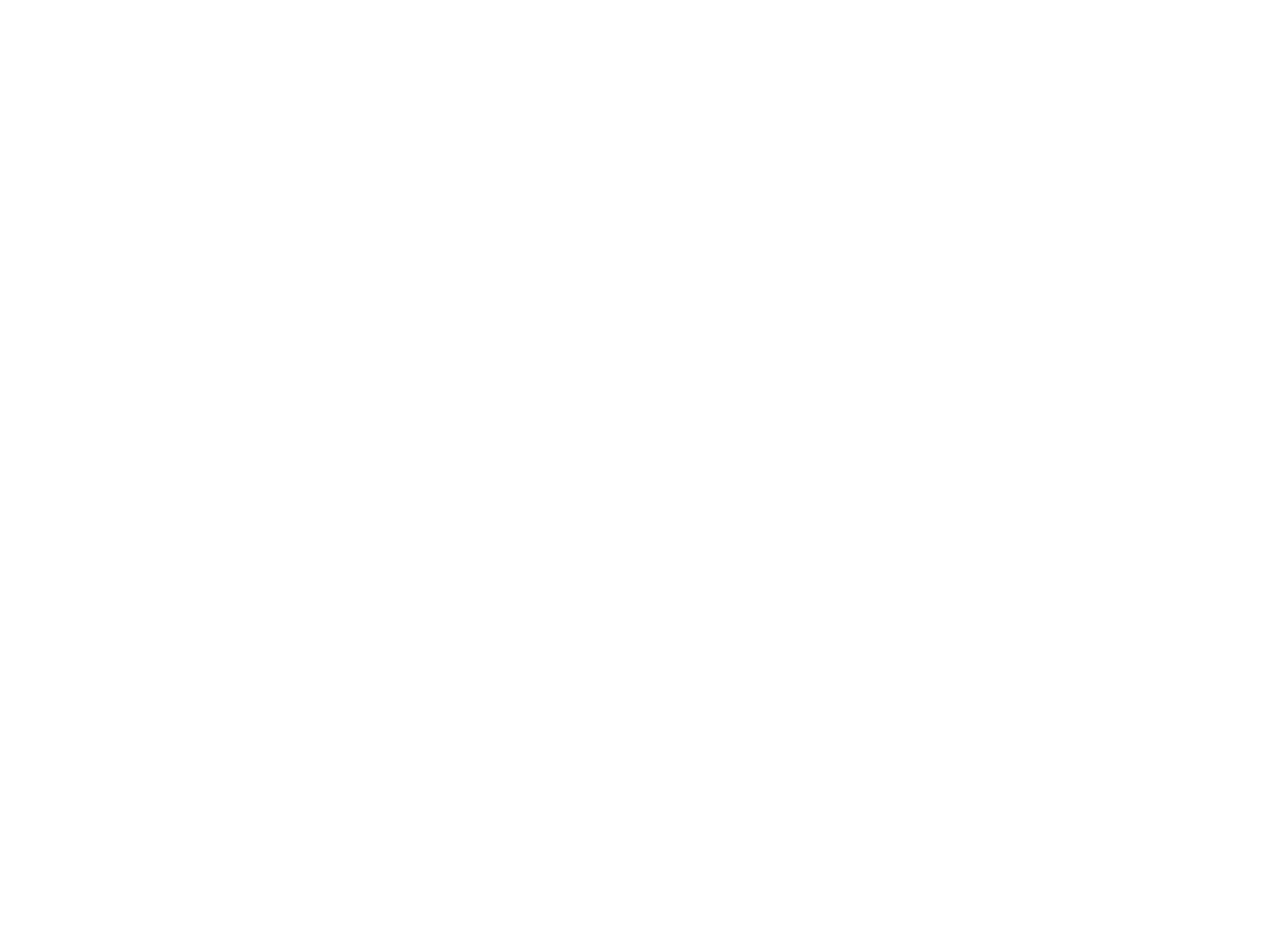
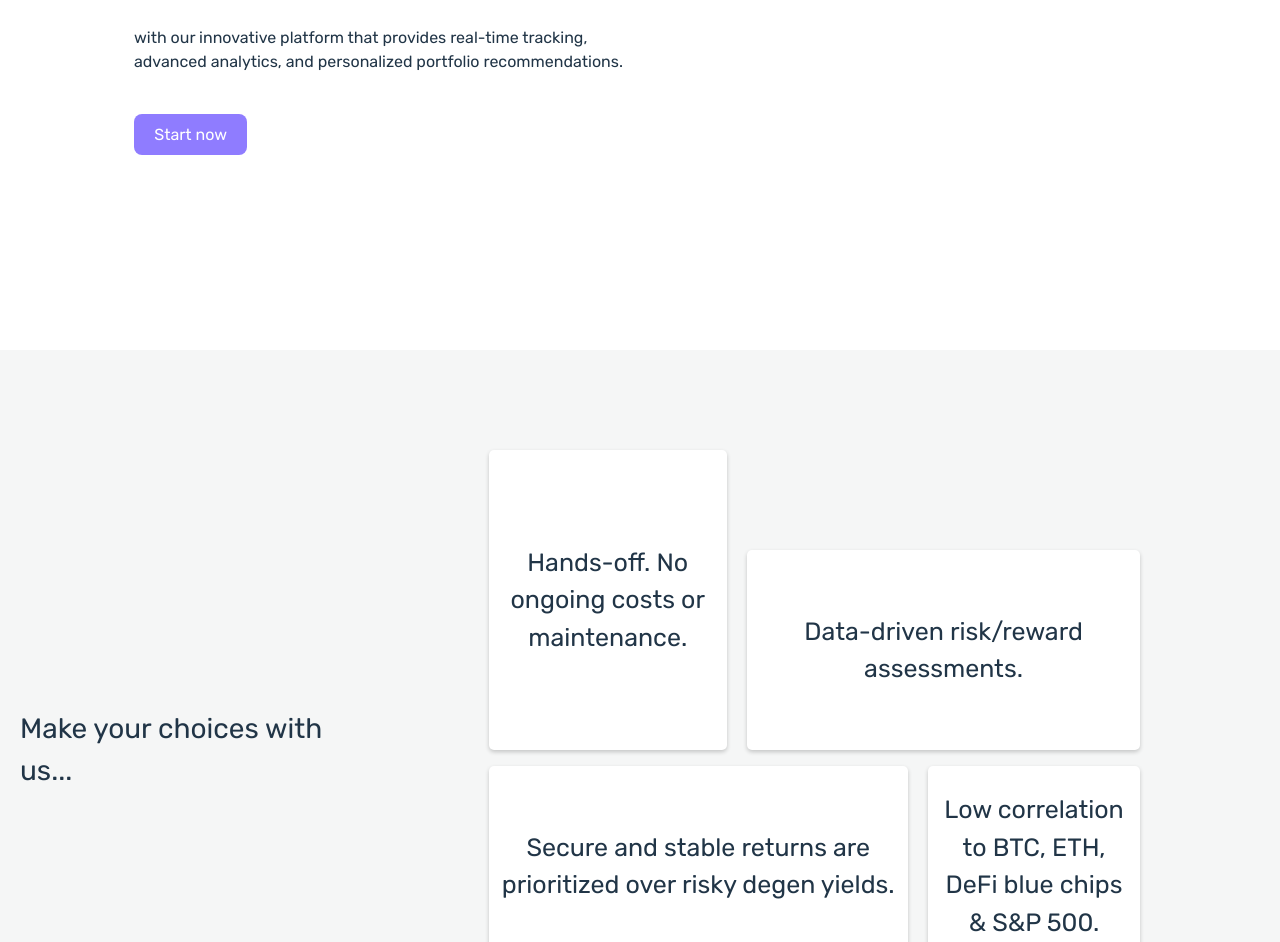
Before and after one commit to ilieBeracha/CryptoPortfolio, a React (Vite) app in the folder app/: page / in a window 1280 px wide. Shown: the part 290-1232 px from the top of the page. Before the commit the page ends 1040 px from the top, so only its background shows below. Built offline with nearby package versions, Linux system fonts and the light colour scheme; a web font is replaced by a local one.

Commit message:
landing page and loader CSS

```diff
--- a/app/package.json
+++ b/app/package.json
@@ -13,7 +13,7 @@
     "@emotion/react": "^11.10.8",
     "@emotion/styled": "^11.10.8",
     "@mui/icons-material": "^5.11.16",
-    "@mui/material": "^5.12.2",
+    "@mui/material": "^5.12.3",
     "@reduxjs/toolkit": "^1.9.5",
     "axios": "^1.3.6",
     "chart.js": "^4.3.0",
--- a/app/src/Components/Loader/Loader.css
+++ b/app/src/Components/Loader/Loader.css
@@ -4,5 +4,26 @@
     display: flex;
     justify-content: center;
     align-items: center;
+}
 
+
+.LoaderDiv{
+    margin: auto auto;
+    width: 400px;
+    height: 300px;
+    display: flex;
+    flex-direction: column;
+    justify-content: center;
+    align-items: center;
+    gap: 20px;
+    /* background-color: #ccc; */
 }
+
+.LoaderDiv p {
+    margin: 0;
+}
+
+.LoaderDiv span{
+    font-size: 14px;
+    color: #ccc;
+}
--- a/app/src/Components/Loader/Loader.tsx
+++ b/app/src/Components/Loader/Loader.tsx
@@ -1,11 +1,20 @@
 import "./Loader.css";
+import LinearProgress from "@mui/material/LinearProgress";
 
 function Loader(): JSX.Element {
-    return (
-        <div className="Loader">
-			מכינים דברים עבורך...
-        </div>
-    );
+  return (
+    <div className="Loader">
+      <div className="LoaderDiv">
+        <p>Making the right portfolio for you!</p>
+        <LinearProgress
+        color="secondary"
+          style={{ width: "200px", color: "#8f7cff" }}
+
+        />
+        <span>This may take a while...</span>
+      </div>
+    </div>
+  );
 }
 
 export default Loader;
--- a/app/src/index.css
+++ b/app/src/index.css
@@ -16,7 +16,7 @@
   font-family: "Nunito Sans", sans-serif;
   font-family: "Rubik", sans-serif;
   --colorMain: #f5f6f6;
-  --color1: #6c9bcf;
+  --color1: #8f7cff;
 
   color: black;
 }
--- a/app/src/pages/Dashboard/Dashboard.css
+++ b/app/src/pages/Dashboard/Dashboard.css
@@ -55,7 +55,7 @@
 
 .DashboardMainTotalPnlDiv {
   font-size: 20px;
-  color: #8f7cff;
+  color: var(--color1);
   display: flex;
   flex-direction: column;
   /* justify-content: space-between; */
@@ -78,7 +78,7 @@
 .DashboardMainTotalPnlDiv {
   width: 95%;
   height: 180px;
-  border: 1px solid #8f7cff;
+  border: 1px solid var(--color1);
   border-radius: 5px;
   background-color: #f8f7ff;
   box-shadow: 0px 2px 4px rgba(0, 0, 0, 0.2);
@@ -88,7 +88,7 @@
 .DashboardMainBestPerformingTradePairDiv {
   width: 80%;
   height: 180px;
-  border: 1px solid #8f7cff;
+  border: 1px solid var(--color1);
   border-radius: 20px;
   background-color: #f8f7ff;
   box-shadow: 0px 2px 4px rgba(0, 0, 0, 0.2);
@@ -98,7 +98,7 @@
   display: flex;
   justify-content: center;
   align-items: center;
-  color: #8f7cff;
+  color: var(--color1);
   height: 85px;
   /* flex-direction: column; */
   gap: 10px;
@@ -133,7 +133,7 @@
   width: 90%;
   height: 100%;
   overflow-y: scroll;
-  border: 1px solid #8f7cff;
+  border: 1px solid var(--color1);
   background-color: #f8f7ff;
   border-radius: 5px;
   box-sizing: border-box;
@@ -199,12 +199,10 @@
   padding: 10px;
   overflow-y: auto;
   border-top: 1px solid #ccc;
-  /* background-color: #f8f7ff; */
-  /* background-color: #8f7cff; */
 }
 
 .DashboardUserInfoTradesByMonthTrHeading {
-  color: #8f7cff;
+  color: var(--color1);
 }
 
 
--- a/app/src/pages/Home/Home.css
+++ b/app/src/pages/Home/Home.css
@@ -12,11 +12,3 @@
     justify-content: center;
     align-items: center;
 }
-
-.LoaderDiv{
-    width: 100vw;
-    height: 100vh;
-    display: flex;
-    justify-content: center;
-    align-items: center;
-}
--- a/app/src/pages/Home/Home.tsx
+++ b/app/src/pages/Home/Home.tsx
@@ -2,16 +2,11 @@
 import HomeNav from "../../Components/HomeNav/HomeNav";
 import "./Home.css";
 import Dashboard from "../Dashboard/Dashboard";
-import { useDispatch, useSelector } from "react-redux";
-import { useEffect } from "react";
+import { useSelector } from "react-redux";
 import Loader from "../../Components/Loader/Loader";
 
 function Home(): JSX.Element {
   const loaderSlice = useSelector((state: any) => state.loader);
-
-  useEffect(()=>{
-    console.log(loaderSlice);
-  },[loaderSlice]);
 
   return (
     <div className="Home">
--- a/app/src/pages/LandingPageMain/LandingPageMain.css
+++ b/app/src/pages/LandingPageMain/LandingPageMain.css
@@ -1,15 +1,140 @@
 .LandingPage {
-	width: 100%;
-    min-height: 100vh;
+  width: 100%;
+  min-height: 100vh;
 }
 
-.LandingPageWelcome{
-    width: 100%;
-    height: 60vh;
-    /* background-color: white; */
+.LandingPageWelcome {
+  height: 70vh;
+  display: flex;
+  justify-content: center;
+  align-items: center;
 }
-.LandingPageMainDiv2{
-    width: 100%;
-    height: 60vh;
-    background-color: white;
+
+.LandingPageMainOurFeatures {
+  height: 100vh;
+  background-color: var(--colorMain);
+  display: flex;
+  justify-content: center;
+  align-items: center;
 }
+
+.LandingPageWelcomeSentance {
+  margin-right: 500px;
+  margin-bottom: 100px;
+  max-width: 40%;
+  height: 40%;
+  display: flex;
+  flex-direction: column;
+  justify-content: center;
+  /* align-items: center; */
+  gap: 20px;
+}
+
+.LandingPageWelcomeSentance button {
+  margin-top: 20px;
+  width: fit-content;
+  background-color: var(--color1);
+  color: white;
+}
+
+.LandingPageWelcomeSentance h1 {
+  font-size: 35px;
+  font-weight: 600;
+}
+
+.LandingPageWelcomeSentance h1 span {
+  color: var(--color1);
+  font-weight: bold;
+  font-size: 40px;
+}
+
+.LandingPageMainOurFeaturesMainDiv {
+  width: 80%;
+  height: 90%;
+  display: flex;
+  flex-direction: column;
+  justify-content: center;
+  align-items: center;
+}
+
+.LandingPageMainOurFeaturesRow1,
+.LandingPageMainOurFeaturesRow2,
+.LandingPageMainOurFeaturesRow3 {
+  width: 70%;
+  height: 30%;
+  gap: 20px;
+  font-size: 25px;
+  text-align: center;
+}
+
+.LandingPageMainOurFeaturesRow1,
+.LandingPageMainOurFeaturesRow2 {
+  /* background-color: aquamarine; */
+  display: flex;
+  justify-content: center;
+  align-items: end;
+}
+
+.LandingPageMainOurFeaturesRow1 .LandingPageMainOurFeaturesRow1F1,
+.LandingPageMainOurFeaturesRow1 .LandingPageMainOurFeaturesRow1F2,
+.LandingPageMainOurFeaturesRow2 .LandingPageMainOurFeaturesRow2F1,
+.LandingPageMainOurFeaturesRow2 .LandingPageMainOurFeaturesRow2F2 {
+  background-color: white;
+  border-radius: 5px;
+  box-shadow: 0px 2px 4px rgba(0, 0, 0, 0.2);
+  display: flex;
+  justify-content: center;
+  align-items: center;
+  box-sizing: border-box;
+  padding: 10px;
+  transition: all 0.5s ease;
+}
+
+.LandingPageMainOurFeaturesRow1 .LandingPageMainOurFeaturesRow1F1:hover,
+.LandingPageMainOurFeaturesRow1 .LandingPageMainOurFeaturesRow1F2:hover,
+.LandingPageMainOurFeaturesRow2 .LandingPageMainOurFeaturesRow2F1:hover,
+.LandingPageMainOurFeaturesRow2 .LandingPageMainOurFeaturesRow2F2:hover{
+    background-color: var(--color1);
+    color: white;
+    position: relative;
+    bottom: 10px;
+    box-shadow: 2px 4px 6px rgba(0, 0, 0, 0.2);
+
+}
+
+.LandingPageMainOurFeaturesRow1 .LandingPageMainOurFeaturesRow1F1 {
+  width: 300px;
+  height: 300px;
+}
+.LandingPageMainOurFeaturesRow1 .LandingPageMainOurFeaturesRow1F2 {
+  width: 500px;
+  height: 200px;
+}
+
+.LandingPageMainOurFeaturesRow2 .LandingPageMainOurFeaturesRow2F1 {
+  width: 600px;
+  height: 200px;
+}
+.LandingPageMainOurFeaturesRow2 .LandingPageMainOurFeaturesRow2F2 {
+  width: 300px;
+  height: 200px;
+}
+
+.LandingPageMainOurFeaturesRow3 {
+  display: flex;
+  justify-content: center;
+  align-items: center;
+}
+
+.LandingPageMainOurFeaturesTitle{
+    width: 30%;
+    display: flex;
+    justify-content: center;
+    align-items: center;
+}
+
+.LandingPageMainOurFeaturesTitle h3 {
+  font-size: 28px;
+  box-sizing: border-box;
+  padding-left: 20px;
+}
--- a/app/src/pages/LandingPageMain/LandingPageMain.tsx
+++ b/app/src/pages/LandingPageMain/LandingPageMain.tsx
@@ -2,14 +2,51 @@
 import "./LandingPageMain.css";
 
 function LandingPageMain(): JSX.Element {
-    return (
-        <div className="LandingPageMain">
-			<Header />
+  return (
+    <div className="LandingPageMain">
+      <Header />
 
-            <div className="LandingPageWelcome"></div>
-            <div className="LandingPageMainDiv2"></div>
+      <div className="LandingPageWelcome">
+        <div className="LandingPageWelcomeSentance">
+          <h1>
+            Join the next level of trading <br /> and take control of your{" "}
+            <span>future.</span>{" "}
+          </h1>
+          <div>
+            with our innovative platform that provides real-time tracking,
+            advanced analytics, and personalized portfolio recommendations.
+          </div>
+          <button>Start now</button>
         </div>
-    );
+      </div>
+      <div className="LandingPageMainOurFeatures">
+      <div className="LandingPageMainOurFeaturesTitle">
+            <h3>Make your choices with us...</h3>
+          </div>
+        <div className="LandingPageMainOurFeaturesMainDiv">
+          <div className="LandingPageMainOurFeaturesRow1">
+            <div className="LandingPageMainOurFeaturesRow1F1">
+            Hands-off. No ongoing costs or maintenance.
+            </div>
+            <div className="LandingPageMainOurFeaturesRow1F2">
+            Data-driven risk/reward assessments.
+            </div>
+          </div>
+          <div className="LandingPageMainOurFeaturesRow2">
+            <div className="LandingPageMainOurFeaturesRow2F1">
+            Secure and stable returns are prioritized over risky degen yields.
+            </div>
+            <div className="LandingPageMainOurFeaturesRow2F2">
+            Low correlation to BTC, ETH, DeFi blue chips & S&P 500.
+            </div>
+          </div>
+          {/* <div className="LandingPageMainOurFeaturesRow3">
+            <h3>Make your choices with us...</h3>
+          </div> */}
+        </div>
+      </div>
+    </div>
+  );
 }
 
 export default LandingPageMain;
--- a/app/src/pages/Register/Register.css
+++ b/app/src/pages/Register/Register.css
@@ -6,7 +6,7 @@
 
 .AuthFormSec {
   width: 60%;
-  background-color: var(--color1);
+  background-color: var(--colorMain);
   height: 100%;
 }
 
```
Also changed, not shown: 2 other files (tests, documents, lock files or other folders).
